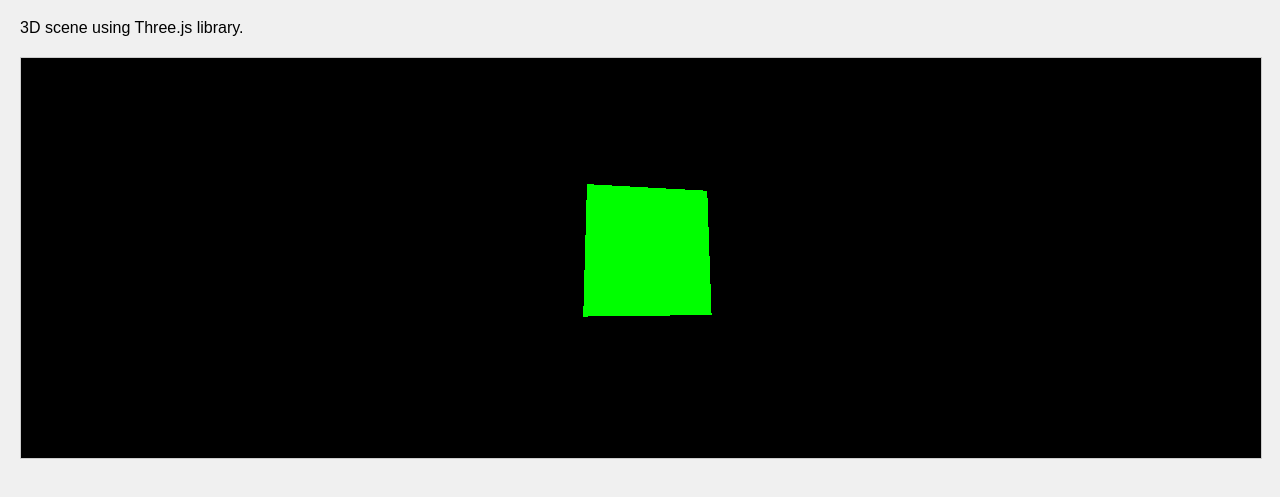
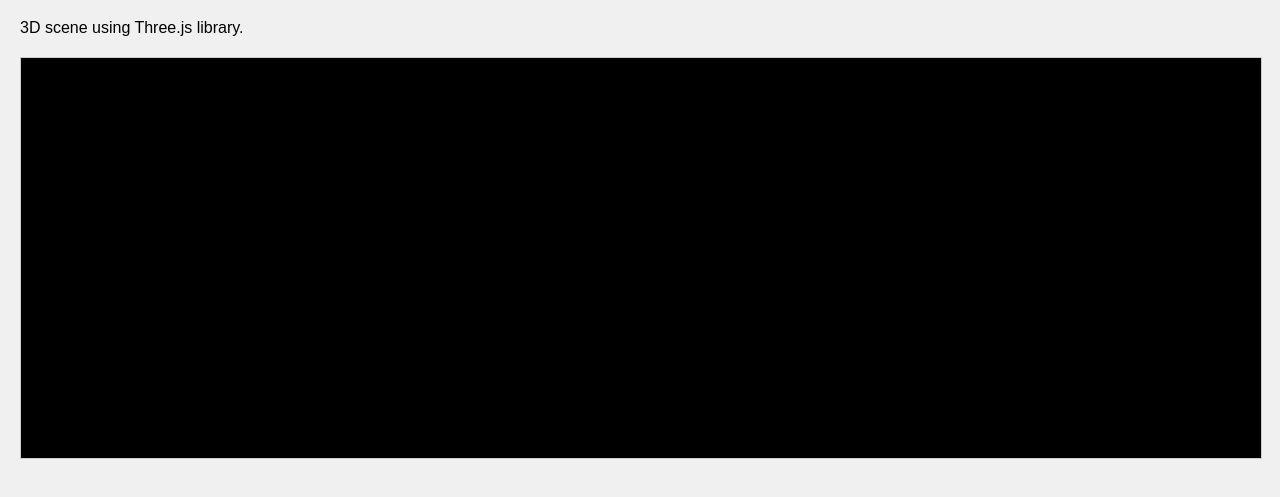
Before and after one commit to philincloud/dataglove, a plain HTML site: page index.html in a window 1280 px wide. Shown: the part 81-578 px from the top of the page. Drawn offline with nearby package versions, Linux system fonts and the light colour scheme.

Commit message:
Remove cube from Three.js scene

```diff
--- a/index.html
+++ b/index.html
@@ -36,6 +36,7 @@
     <script>
         // Wait for DOM to load
         document.addEventListener('DOMContentLoaded', function() {
+
             // Scene setup
             const scene = new THREE.Scene();
             const camera = new THREE.PerspectiveCamera(75, window.innerWidth / 400, 0.1, 1000);
@@ -43,12 +44,6 @@
 
             renderer.setSize(window.innerWidth - 40, 400);
             document.getElementById('canvas-container').appendChild(renderer.domElement);
-
-            // Create a rotating cube
-            const geometry = new THREE.BoxGeometry(2, 2, 2);
-            const material = new THREE.MeshBasicMaterial({ color: 0x00ff00 });
-            const cube = new THREE.Mesh(geometry, material);
-            scene.add(cube);
 
             // Add lights
             const light = new THREE.PointLight(0xffffff, 1);
@@ -58,18 +53,8 @@
             // Camera position
             camera.position.z = 5;
 
-            // Animation loop
-            function animate() {
-                requestAnimationFrame(animate);
-
-                // Rotate cube
-                cube.rotation.x += 0.01;
-                cube.rotation.y += 0.01;
-
-                renderer.render(scene, camera);
-            }
-
-            animate();
+            // Render the scene
+            renderer.render(scene, camera);
 
             console.log('Three.js scene initialized');
         });
```
